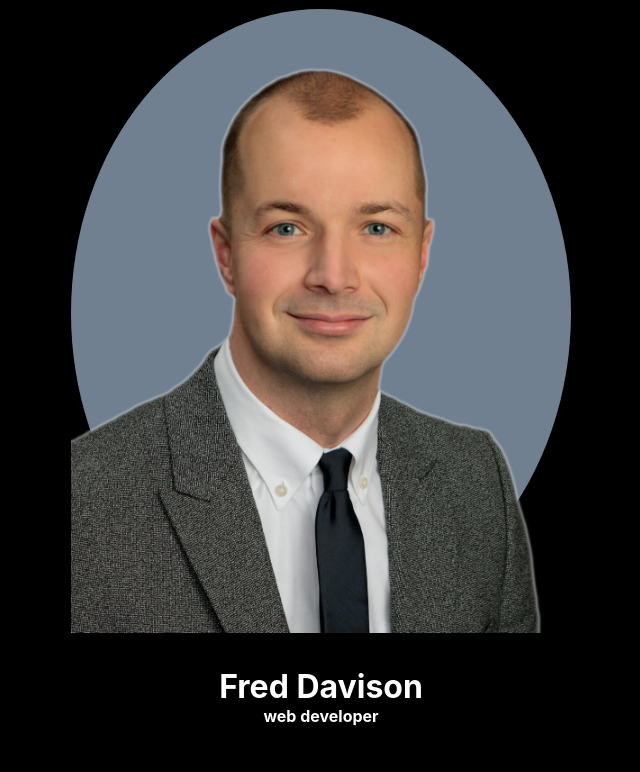
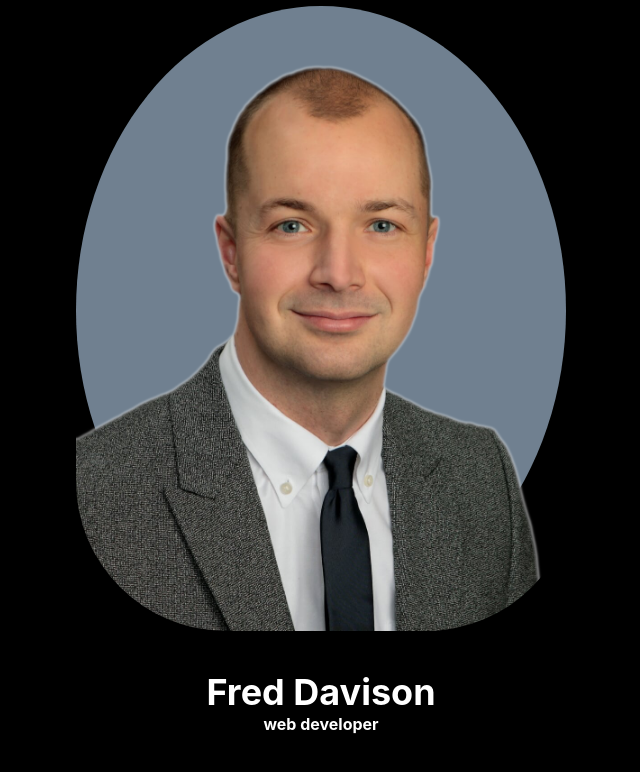
Before and after one commit to fred-archive/portfolio-fredinfo, a React (Create React App) app: page / in a window 1280 px wide. Shown: the top 772 px of the page, without its empty margins (319-959 px from the left). Built offline with nearby package versions, Linux system fonts and the light colour scheme.

Commit message:
adjust css

```diff
--- a/src/App.css
+++ b/src/App.css
@@ -13,19 +13,16 @@ body {
 }
 
 img {
-  width: 100vw;
+  width: 90vw;
   max-width: 500px;
   margin-bottom: -20px;
-  /* margin-top: -85px; */
+  border-radius: 150px;
 }
 
-h1, h2 {
+h1 {
   padding-top: 50px;
   margin: 0;
-}
-
-h2 {
-  padding-top: 45px;
+  font-size: 2.25rem;
 }
 
 h4 {
@@ -34,10 +31,9 @@ h4 {
 }
 
 .pink {
-  background: black;
-  background: navy;
   background: slategray;
   border-radius: 50%;
+  margin: 5px;
 }
 
 .flex {
```
